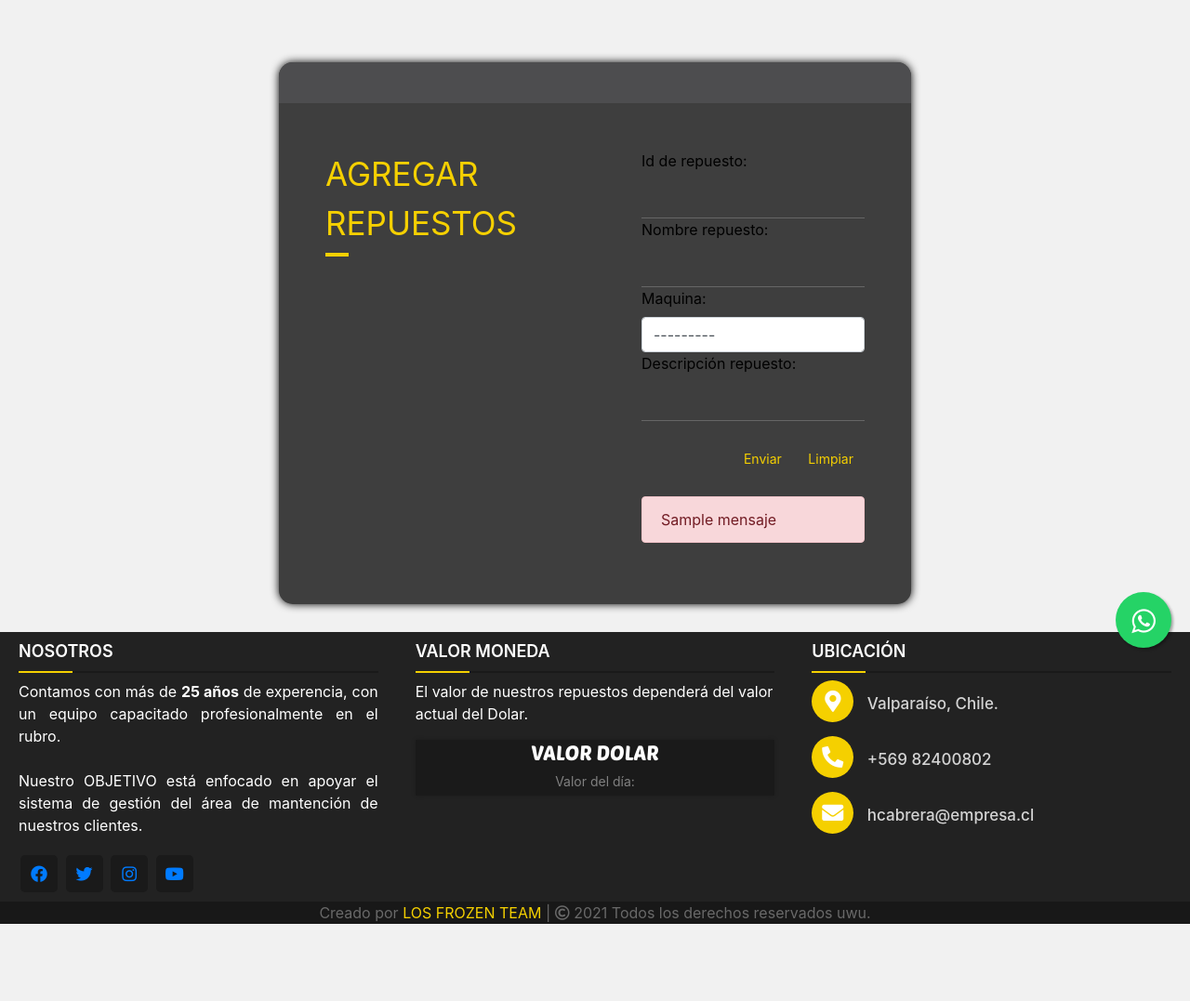
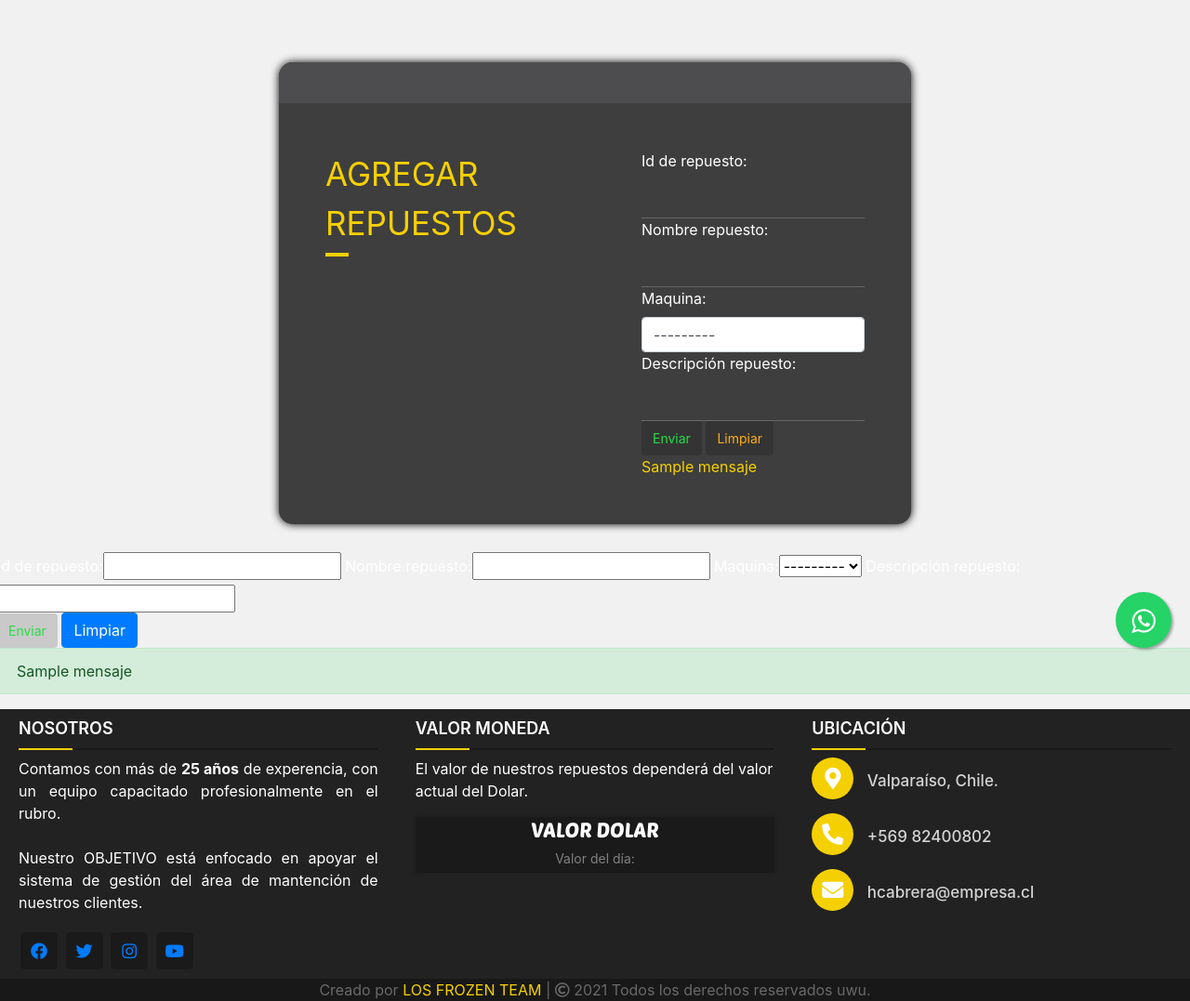
Before and after one commit to benjantonio/djangoPrueba, a Django app: template HCabrera/productos/templates/productos/form_repuesto.html in a window 1280 px wide. Shown: the part 93-1170 px from the top of the page at 93% size. Before the commit the page ends 1087 px from the top, so only its background shows below. Run offline with Django 3.2, Linux system fonts and the light colour scheme; tables that the repository leaves empty hold one stand-in row (values such as "Sample post"); the template is opened without the code that fills it: values that come from a table or form of the project are taken from there, most other values are stand-ins (such as "Sample title", 1, 10 or a date in 2020); some libraries are stand-ins or nearby versions.

Commit message:
actualización

```diff
--- a/HCabrera/productos/static/productos/css/style2.css
+++ b/HCabrera/productos/static/productos/css/style2.css
@@ -1292,3 +1292,46 @@ footer {
 
 /*-------------------------------------Form_repuesto.html------------------------------------------------*/
 /*-------------------------------------------------------------------------------------------------------*/
+
+
+#enviar2 {
+    background: none;
+    border: none;
+    color: #25df44;
+    font-size: 14px;
+    cursor: pointer;
+    outline: none;
+    background-color: #0000002a;
+    padding-top: 1vh;
+    padding-bottom: 1vh;
+
+}
+#enviar2:hover {
+    color: #58ec71;
+}
+
+#limpiar2 {
+    background: none;
+    border: none;
+    color: #ffac13;
+    font-size: 14px;
+    cursor: pointer;
+    outline: none;
+    padding-top: 1vh;
+    padding-bottom: 1vh;
+    background-color: #0000002a;
+}
+#limpiar2:hover {
+    color: #ffbe47;
+}
+
+label {
+    display: inline-block;
+    margin-bottom: .5rem;
+    color: wihte;
+    color: white;
+}
+
+.errormensajeform{
+    color: #f5d000;
+}
--- a/HCabrera/productos/templates/productos/form_repuesto.html
+++ b/HCabrera/productos/templates/productos/form_repuesto.html
@@ -137,28 +137,17 @@
               </div>
             </div>
             <div class="screen-body-item">
-              <form method="post" action="" id="formulario2">
+              <form method="post" action="" id="form_agregar_repuestos">
                 {% csrf_token %}
                 <div class="form_group">
                     {{ form.as_table }}
                 </div>
-
-
-                <div class="app-form-group buttons">
-                  <input type="submit" class="btn btn-outline-secondary" id="enviar2" value="Enviar">
-                  <input type="reset" class="btn btn-outline-warning" id="limpiar2" value="Limpiar">
+                <input type="submit" class="btn btn-outline-success" id="enviar2" value="Enviar" onclick="mostrarAlerta()">
+                  <input type="reset" class="btn btn-outline-warning" id="limpiar2" value="Limpiar" onclick="esconderAlerta()">
+                <div id="error2" role="alert"></div>
+                    <div class="errormensajeform">{{ mensaje }}</div>
                 </div>
-                  <div class="alert alert-danger d-flex align-items-center" role="alert">
-                    {{ mensaje }}
-                    <svg class="bi flex-shrink-0 me-2" width="24" height="24" role="img" aria-label="Danger:"><use xlink:href="#exclamation-triangle-fill"/></svg>
-                  </div>
-
-                </div>
-
-
             </form>
-
-
                 </div>
               </div>
             </div>
@@ -177,7 +166,6 @@
 <!--▄▀▄▀▄▀▄▀▄▀▄▀▄▀▄▀▄▀▄▀▄▀▄▀▄▀▄▀▄▀▄▀▄▀▄▀▄▀▄▀▄▀▄ FORMULARIO REPUESTOS ▄▀▄▀▄▀▄▀▄▀▄▀▄▀▄▀▄▀▄▀▄▀▄▀▄▀▄▀▄▀▄▀▄▀▄▀▄▀▄▀▄▀▄-->
 
 
-<!--
     <div class="formulario-agregar2">
         <div class="row">
             <form method="post" action="" id="formulario2">
@@ -193,7 +181,7 @@
             </form>
         </div>
     </div>
-    -->
+
 
 
 
```
